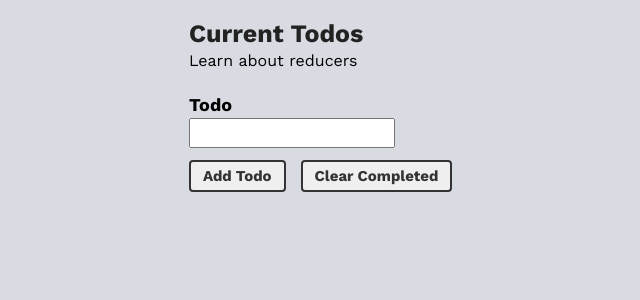
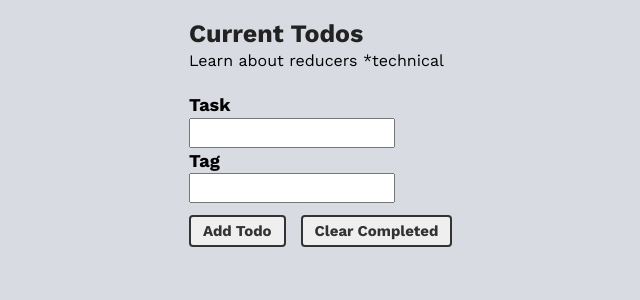
Before and after one commit to stlachman/todo-app, a React (Create React App) app: page / in a window 1280 px wide. Shown: the top 300 px of the page, without its empty margins (201-841 px from the left). Built offline with nearby package versions, Linux system fonts and the light colour scheme.

Commit message:
Added tags to list items.

```diff
--- a/src/components/Todo.js
+++ b/src/components/Todo.js
@@ -3,7 +3,8 @@ import React from "react";
 const Todo = ({ todo, toggleComplete }) => {
   return (
     <li onClick={() => toggleComplete(todo.id)}>
-      {todo.item}{" "}
+      {todo.item} *{todo.tag}
+      {""}
       {todo.completed ? `Completed ${new Date().toLocaleDateString()}` : null}
     </li>
   );
--- a/src/components/TodoForm.js
+++ b/src/components/TodoForm.js
@@ -50,24 +50,38 @@ const Button = styled.button`
 `;
 
 const TodoForm = ({ addTodo, clearCompleted }) => {
-  const [todo, setTodo] = useState("");
+  const [todo, setTodo] = useState({ task: "", tag: "" });
 
   const handleChange = e => {
-    setTodo(([e.target.name] = e.target.value));
+    setTodo({
+      ...todo,
+      [e.target.name]: e.target.value
+    });
   };
 
   const handleSubmit = e => {
     e.preventDefault();
     addTodo(todo);
-    setTodo("");
+    setTodo({ task: "", tag: "" });
   };
 
   return (
     <Container>
       <form onSubmit={handleSubmit}>
-        <Label htmlFor="todo">Todo</Label>
-        <Input type="text" name="todo" value={todo} onChange={handleChange} />
-
+        <Label htmlFor="task">Task</Label>
+        <Input
+          type="text"
+          name="task"
+          value={todo.task}
+          onChange={handleChange}
+        />
+        <Label htmlFor="tag">Tag</Label>
+        <Input
+          type="text"
+          name="tag"
+          value={todo.tag}
+          onChange={handleChange}
+        />
         <ButtonContainer>
           <Button type="submit">Add Todo</Button>
           <Button onClick={e => clearCompleted(e)}>Clear Completed</Button>
--- a/src/components/TodoList.js
+++ b/src/components/TodoList.js
@@ -8,7 +8,15 @@ const TodoList = () => {
   const [state, dispatch] = useReducer(reducer, initialState);
 
   const addTodo = item => {
-    dispatch({ type: ADD, payload: item });
+    dispatch({
+      type: ADD,
+      payload: {
+        item: item.task,
+        tag: item.tag,
+        id: Date.now(),
+        completed: false
+      }
+    });
   };
 
   const toggleComplete = id => {
--- a/src/reducers/index.js
+++ b/src/reducers/index.js
@@ -2,6 +2,7 @@ export const initialState = [
   {
     item: "Learn about reducers",
     completed: false,
+    tag: "technical",
     id: 3892987589
   }
 ];
@@ -15,7 +16,9 @@ export const reducer = (state, action) => {
     case ADD:
       return [
         ...state,
-        { item: action.payload, id: Date.now(), completed: false }
+        {
+          ...action.payload
+        }
       ];
     case TOGGLE:
       return [
```
